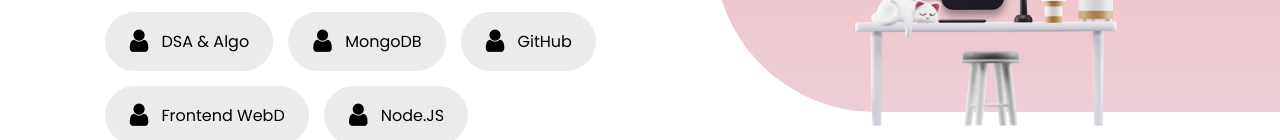
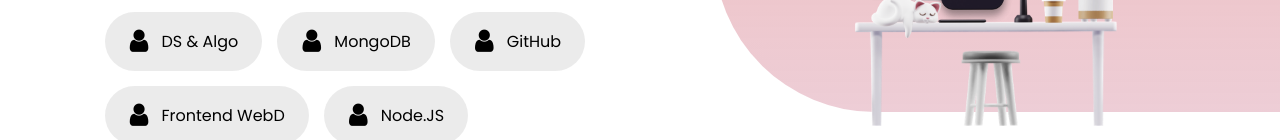
Before and after one commit to yashmangal112/yashmangal, a website: page Public/index.html in a window 1280 px wide. Shown: the part 2756-2896 px from the top of the page. Drawn offline with nearby package versions, Linux system fonts and the light colour scheme.

Commit message:
dsa name change

```diff
--- a/Public/index.html
+++ b/Public/index.html
@@ -217,7 +217,7 @@
                             <div class="green-icon">
                                 <i class="fa fa-user" style="font-size: 26px;" ></i>
                             </div>
-                            <p class="skill-write">DSA & Algo</p>
+                            <p class="skill-write">DS & Algo</p>
                         </div>
                         <div class="wrap">
                             <div class="green-icon">
```
